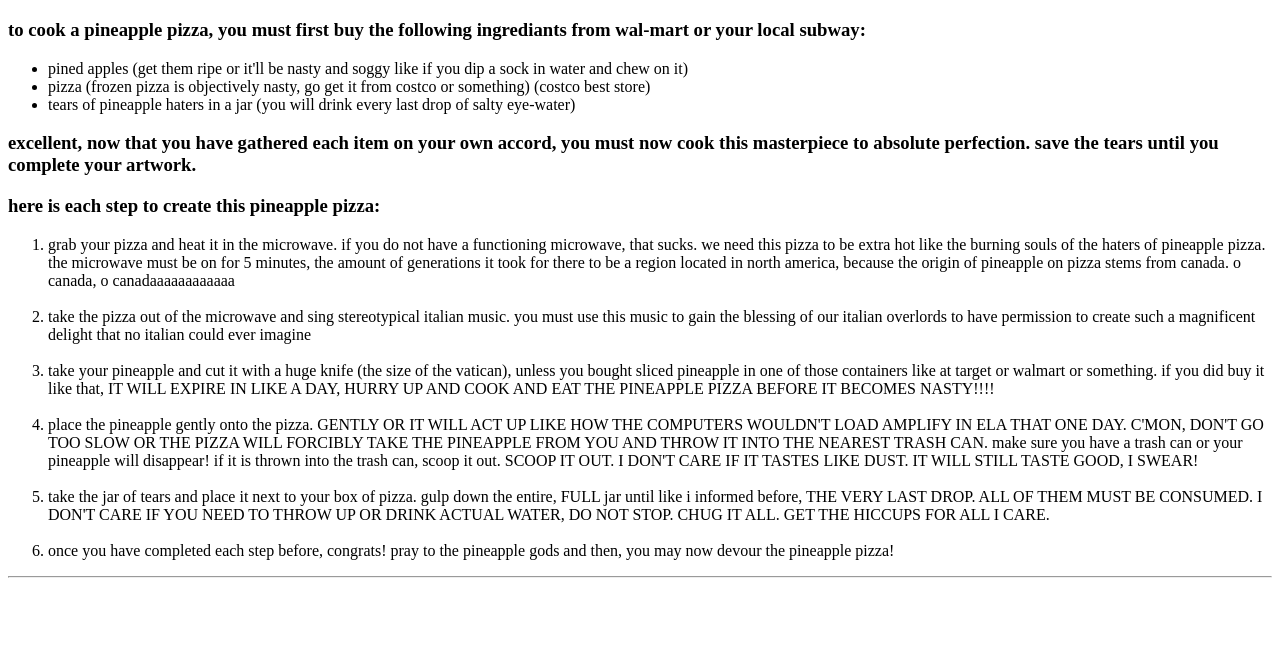
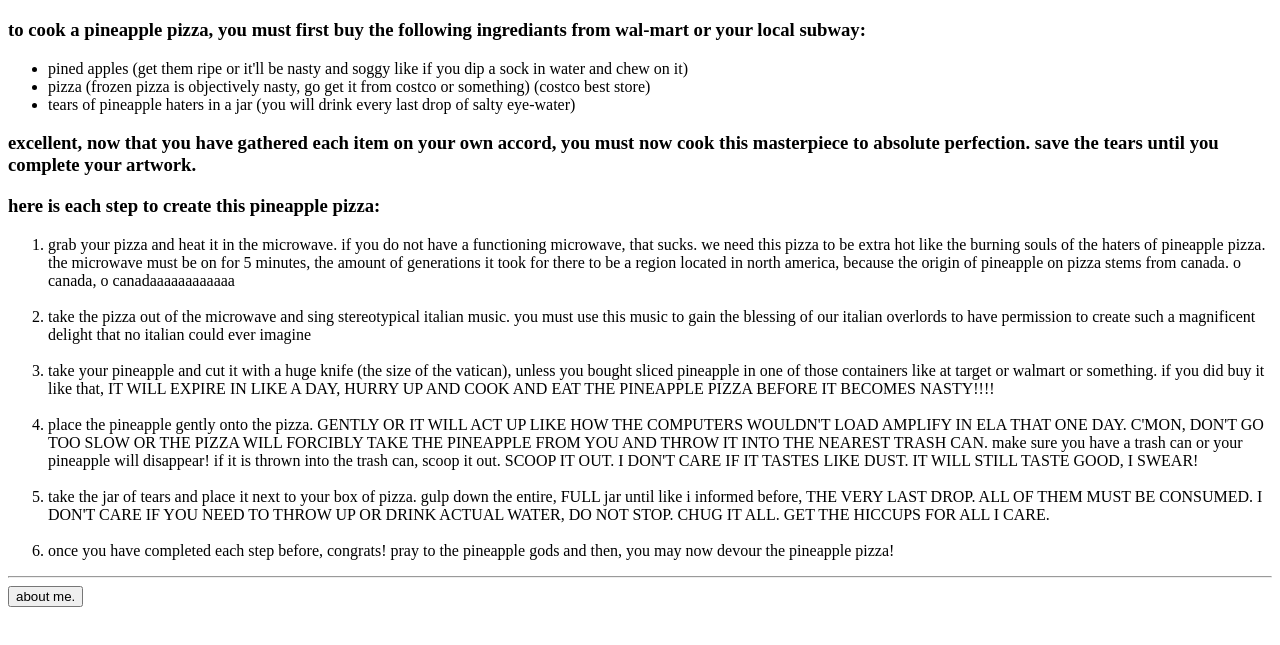
Before and after one commit to tra-ins/pineapple-pizza, a plain HTML site: page index.html in a window 1280 px wide. Shown: the part 61-706 px from the top of the page. Drawn offline with Linux system fonts and the light colour scheme.

Commit message:
Update index.html

```diff
--- a/index.html
+++ b/index.html
@@ -21,5 +21,8 @@
      <li>once you have completed each step before, congrats! pray to the pineapple gods and then, you may now devour the pineapple pizza!</li>
     </ol>
     <hr>
+    <form action="https://tra-ins.github.io/pineapple-pizza/about">
+      <input type="submit" value="about me." />
+  </form>
  </body>
 </html>
```
